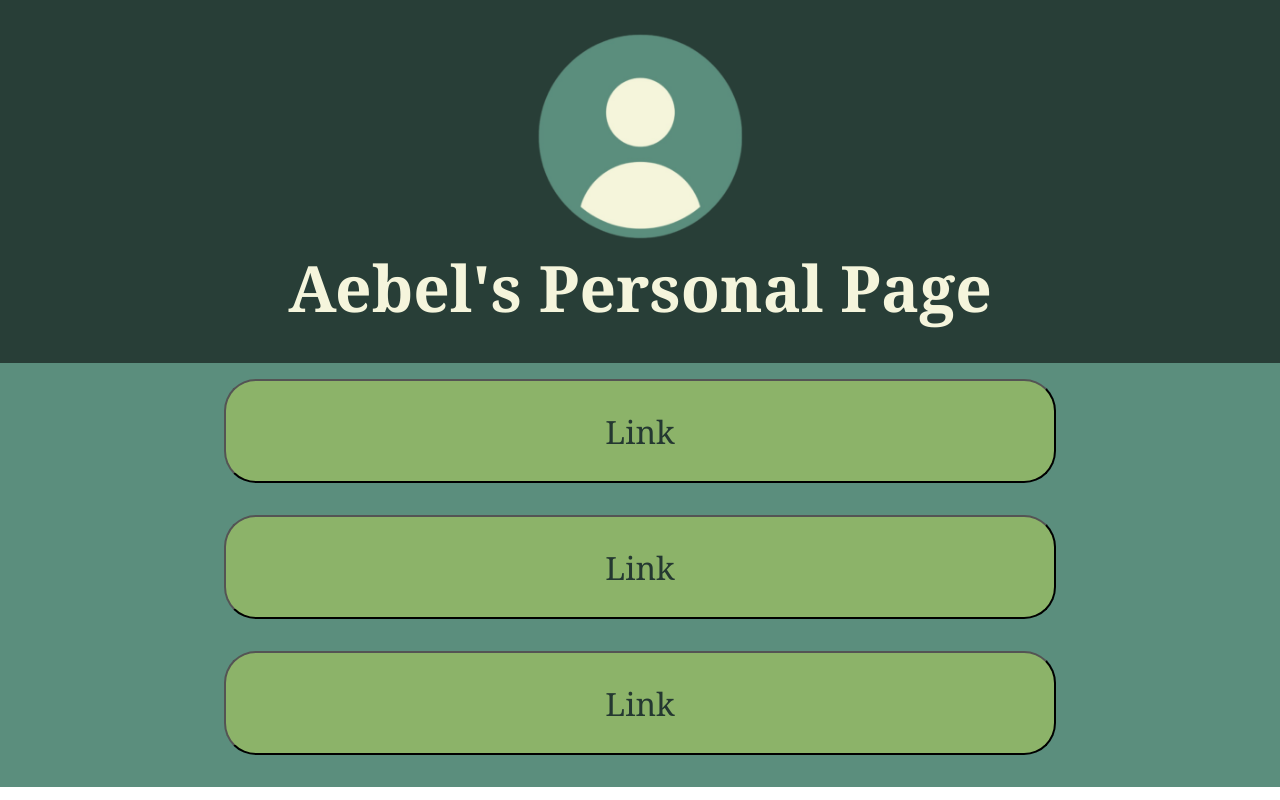
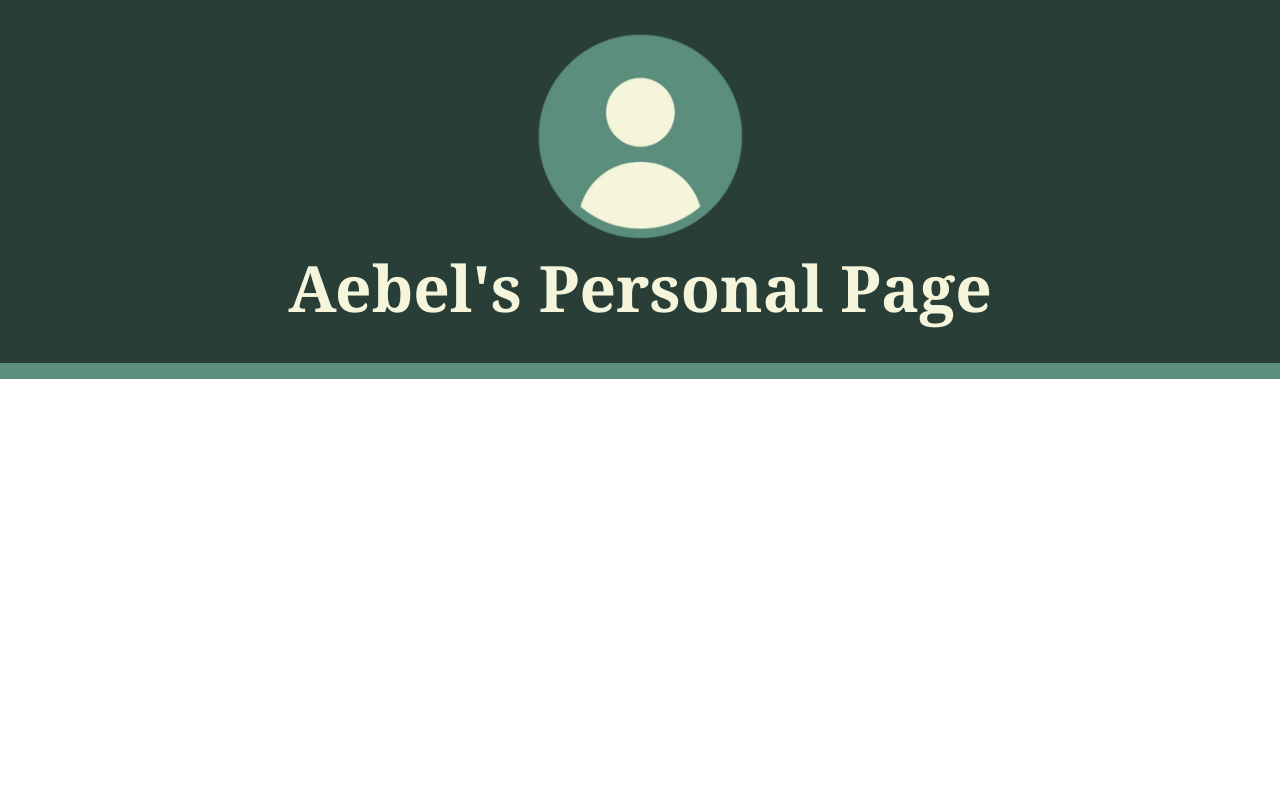
Before and after one commit to Aebel-Shajan/connect-cards, a React (Vite) app: page /Aebel in a window 1280 px wide. Built offline with nearby package versions, Linux system fonts and the light colour scheme.

Commit message:
migrates UserLinks to PersonalPage Folder, prepping it  to be used as buttons instead also clicking any part of card navigates to personal page

```diff
--- a/src/components/Home/Home.jsx
+++ b/src/components/Home/Home.jsx
@@ -1,12 +1,14 @@
 import Search from "./Search/Search";
 import UserCard from "./UserCard/UserCard";
 import { useEffect, useState } from "react";
+import { useNavigate } from "react-router-dom";
 import usersData from "../../assets/data/users.json";
 import "./Home.css";
 
 const Home = () => {
   const [users, setUsers] = useState([]);
   const [searchValue, setSearchValue] = useState("");
+  const navigate = useNavigate();
 
   const loadUsers = () => {
     setUsers(usersData);
@@ -25,8 +27,13 @@ const Home = () => {
   });
 
   const userCardComponents = filteredUserCards.map((user, i) => {
-    return <UserCard user={user} key={`user${i}`} />;
+    return <UserCard
+              user={user}
+              key={`user${i}`}
+              onClick={() => navigate(`/${user.name}`)}
+            />;
   });
+
 
   return (
     <div className="home-container">
@@ -39,4 +46,5 @@ const Home = () => {
   );
 };
 
+
 export default Home;
--- a/src/components/Home/UserCard/UserCard.jsx
+++ b/src/components/Home/UserCard/UserCard.jsx
@@ -1,7 +1,6 @@
 import PropTypes from "prop-types";
 import "./UserCard.css";
 import UserSkills from "./UserSkills/UserSkills";
-import UserLinks from "./UserLinks/UserLinks";
 import {
   FaBrain,
   FaCloud,
@@ -13,7 +12,7 @@ import {
 } from "react-icons/fa";
 import { FaGear } from "react-icons/fa6";
 
-const UserCard = ({ user }) => {
+const UserCard = ({ user, onClick }) => {
   const typeReference = {
     data: {
       icon: <FaDatabase />,
@@ -60,21 +59,19 @@ const UserCard = ({ user }) => {
       style={{
         "--type-color-transparent": typeStyle["color"] + "88",
       }}
+      onClick={onClick}
     >
       <div className="card-header-container">
         <div className="card-title">{user.name}</div>
         <div className="card-type">{typeStyle["icon"]}</div>
       </div>
-      <a
-        className="card-image-container"
-        href={`/${user.name}`}>
+      <div className="card-image-container">
         <img className="card-image" src={user.image} />
-      </a>
+      </div>
       <div className="card-occupation">{user.occupation}</div>
       <div className="card-description">
         {user.description.substring(0, 100)}
       </div>
-      <UserLinks links={user.links} />
       <UserSkills skills={user.skills} />
     </div>
   );
@@ -87,7 +84,6 @@ UserCard.propTypes = {
     type: PropTypes.string,
     occupation: PropTypes.string,
     description: PropTypes.string,
-    links: PropTypes.object,
     skills: PropTypes.arrayOf(PropTypes.string),
   }),
 };
--- a/src/components/Home/UserCard/UserLinks/UserLinks.jsx
+++ b/src/components/PersonalPage/Links/UserLinks.jsx
@@ -12,6 +12,7 @@ import { CgPokemon } from "react-icons/cg";
 import "./UserLinks.css";
 
 const UserLinks = ({ links }) => {
+  console.log(links)
   let linkComponents = [];
   const iconReference = {
     linkedin: <FaLinkedin />,
@@ -22,6 +23,8 @@ const UserLinks = ({ links }) => {
     discord: <FaDiscord />,
     pokemon: <CgPokemon />,
   };
+
+
 
   for (let i = 0; i < 3; i++) {
     const linkName = Object.keys(links)[i];
@@ -37,11 +40,12 @@ const UserLinks = ({ links }) => {
     );
   }
 
+
   return <div className="card-link-container">{linkComponents}</div>;
 };
 
 UserLinks.propTypes = {
-  links: PropTypes.object,
+  links: PropTypes.array,
 };
 
 export default UserLinks;
--- a/src/components/PersonalPage/PersonalPage.jsx
+++ b/src/components/PersonalPage/PersonalPage.jsx
@@ -1,35 +1,58 @@
+import PropTypes from "prop-types";
 import { useParams } from "react-router-dom";
 import "./PersonalPage.css";
 import {} from "module";
 import profileIcon from "../../assets/profile-icon.png";
+import UserLinks from "./Links/UserLinks";
 
-const PersonalPage = () => {
+
+const PersonalPage = ({ users }) => {
   let { userId } = useParams();
-  const links = [
-    "https://www.linkedin.com/feed/",
-    "https://github.com/",
-    "https://www.youtube.com/",
-  ];
 
-  const handleClick = (url) => {
-    window.open(url);
-  };
+  // const user = users.find(user => user.name === userId);
+  // console.log(user)
+  // const links = user.links;
 
-  const buttons = links.map((link) => (
-    <button className="buttons" onClick={() => handleClick(link)}>
-      Link
-    </button>
-  ));
+  // const handleClick = (url) => {
+  //   window.open(url);
+  // };
+
+  // const buttons = links.map((link) => (
+  //   <button className="buttons" onClick={() => handleClick(link)}>
+  //     Link
+  //   </button>
+  // ));
 
   return (
-    <body className="body">
+     <main className="body">
       <div className="header">
         <img className="profile-pic" src={profileIcon} />
         <h1 id="title">{userId}&apos;s Personal Page</h1>
       </div>
-      <div>{buttons}</div>
-    </body>
+      {/* <div>{buttons}</div> */}
+      <div>
+        {/* <UserLinks links={links} /> */}
+      </div>
+    </main>
   );
 };
 
+
+PersonalPage.propTypes = {
+  users: PropTypes.arrayOf(
+    PropTypes.shape({
+      id: PropTypes.string.isRequired,  // Ensure id is included and required
+      name: PropTypes.string.isRequired,
+      image: PropTypes.string,
+      type: PropTypes.string,
+      occupation: PropTypes.string,
+      description: PropTypes.string,
+      skills: PropTypes.arrayOf(PropTypes.string),
+      links: PropTypes.arrayOf(PropTypes.string).isRequired  // Ensure links is included and required
+    })
+  ).isRequired,
+};
+
+
+
 export default PersonalPage;
```
Also changed, not shown: src/components/PersonalPage/Links/UserLinks.css (renamed from src/components/Home/UserCard/UserLinks/UserLinks.css).
